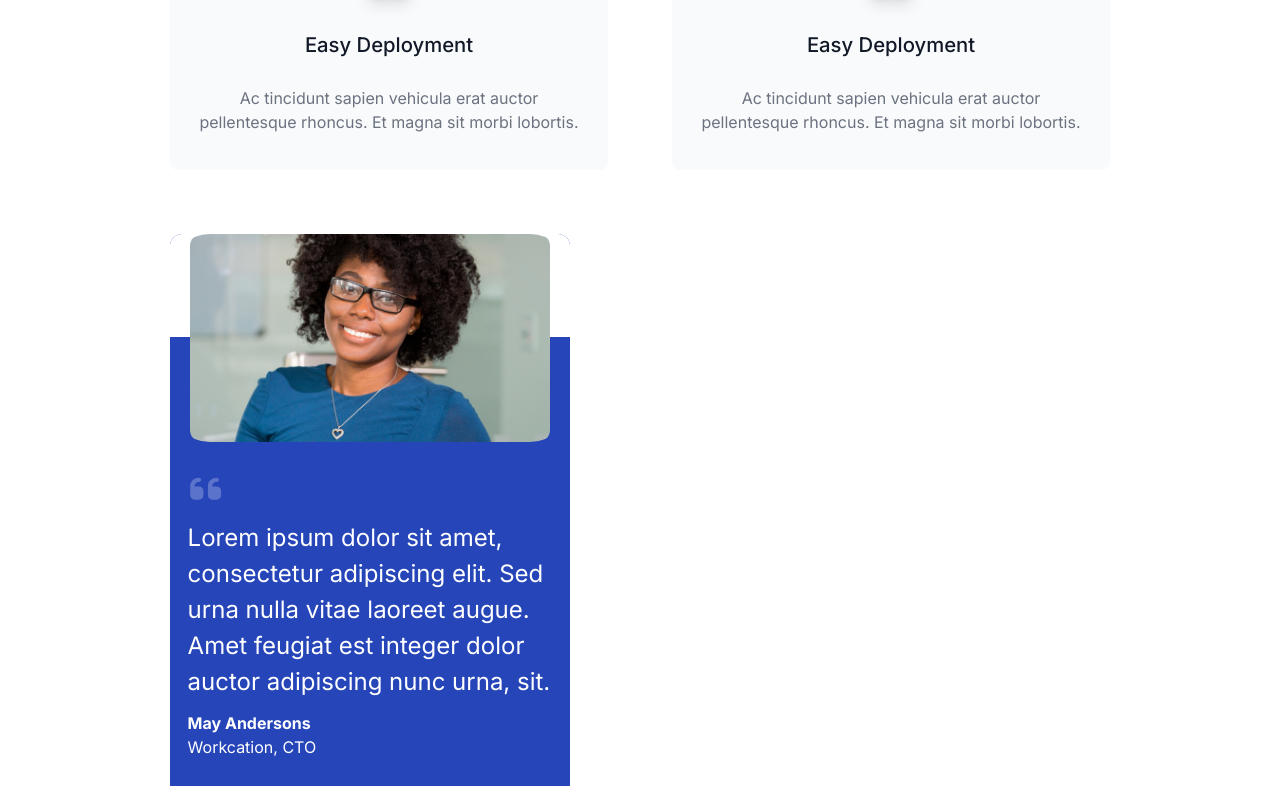
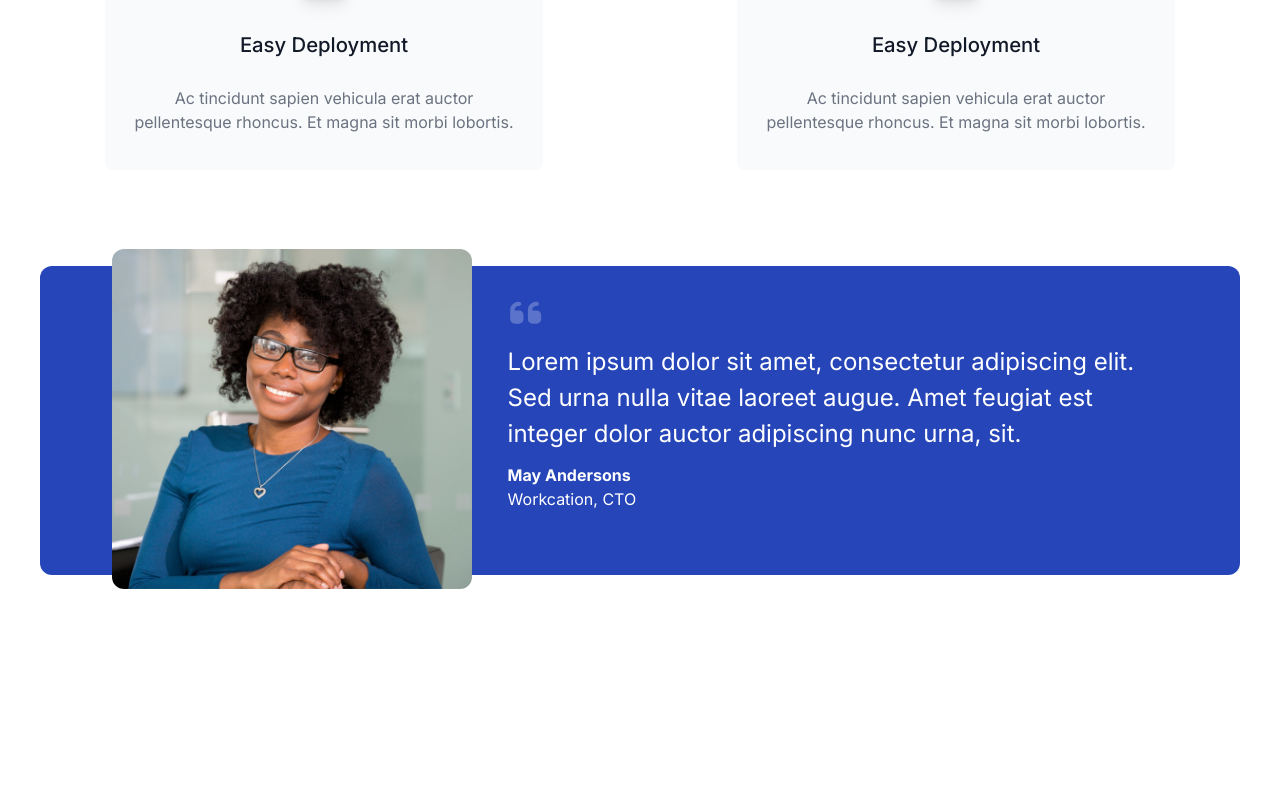
Before and after one commit to nils-n/react-components, a React (Vite) app: page / in a window 1280 px wide. Shown: the part 903-1689 px from the top of the page. After the commit the page ends 1574 px from the top, so only its background shows below. Built offline with nearby package versions, Linux system fonts and the light colour scheme.

Commit message:
add style to Testimonial component for larger screens

```diff
--- a/src/App.css
+++ b/src/App.css
@@ -197,7 +197,7 @@
 
 /* Testimonial Component */
 .section--testimonial {
-  margin-top: 4em;
+  margin: 6em 0 4em;
   display: flex;
   gap: 4em;
   flex-wrap: wrap;
@@ -273,5 +273,48 @@
 @media (min-width: 500px) {
   .testimonial {
     max-width: 400px;
+    margin: 0 auto;
   }
 }
+
+/* work mobile first - temporarily disable desktop version */
+@media (min-width: 800px) {
+  .testimonial {
+    max-width: 1200px;
+    margin: 0 auto;
+    display: flex;
+    overflow: visible;
+  }
+
+  .testimonial--background {
+    display: none;
+  }
+
+  .testimonial--image {
+    max-height: 508px;
+    max-width: 384px;
+    width: 30%;
+    height: 110%;
+    border-radius: 12px;
+    object-fit: cover;
+    margin: 0;
+    padding: 0;
+    object-position: 50%;
+    transform: translate(20%, -5%);
+    z-index: 100;
+    position: absolute;
+    top: 0;
+    left: 0;
+  }
+
+  .testimonial--image-container {
+    width: 150%;
+    max-width: 450px;
+  }
+
+  .testimonial--text-container {
+    padding-right: 4em;
+    display: flex;
+    justify-content: left;
+  }
+}
```
